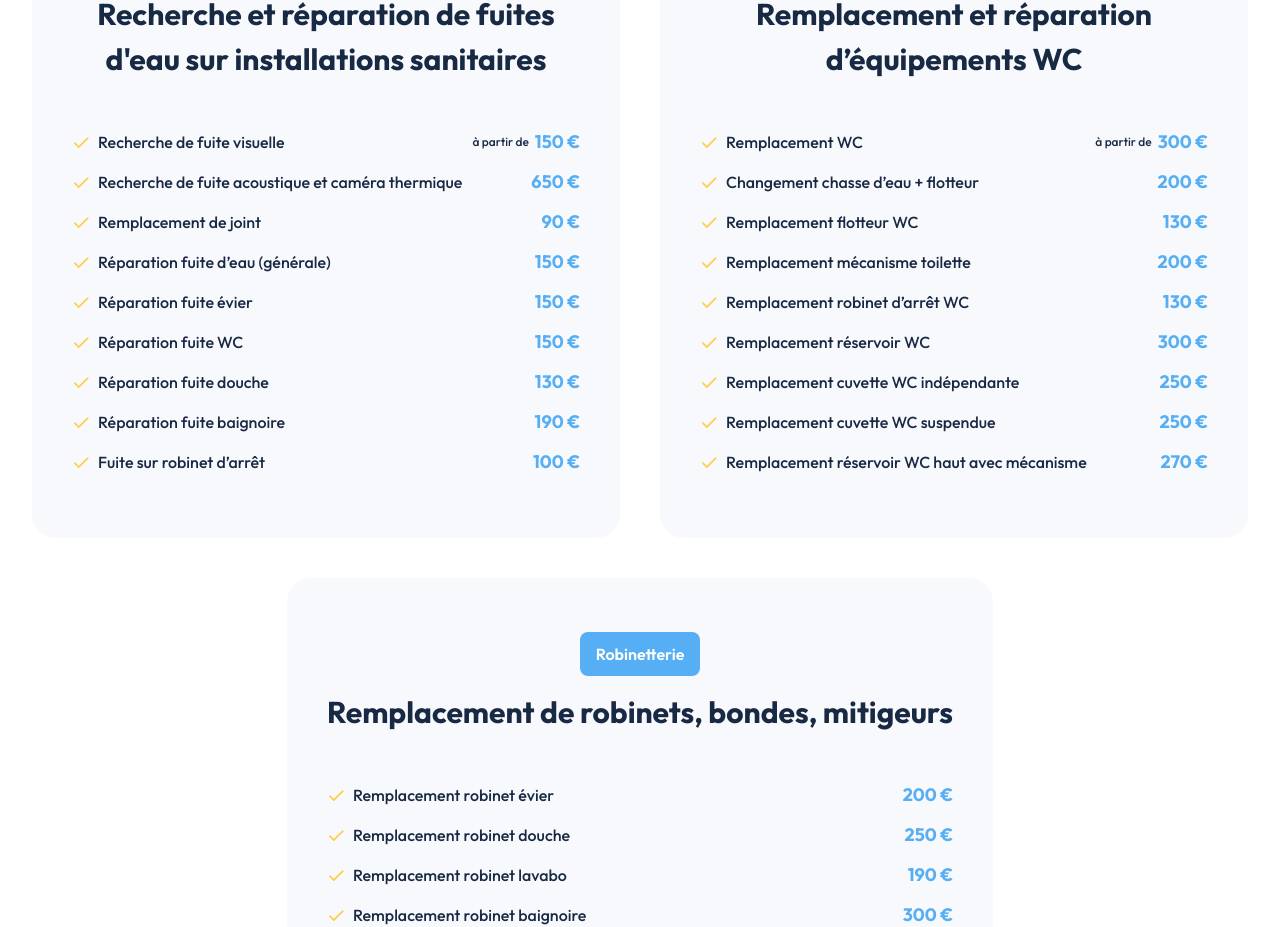
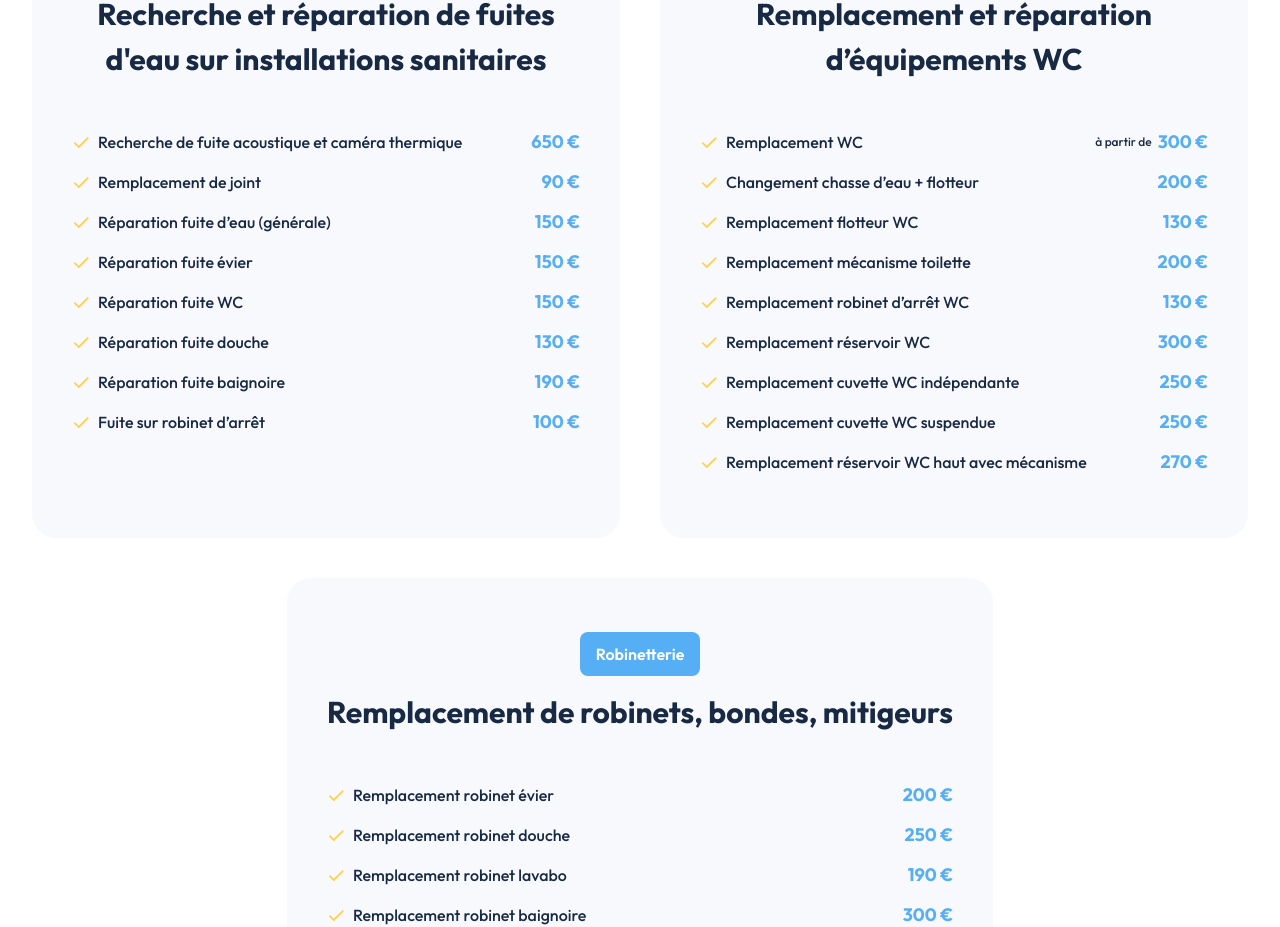
Before and after one commit to DylannDev/tcs-plomberie, a Next.js app: page /tarifs in a window 1280 px wide. Shown: the part 1195-2122 px from the top of the page. Built offline with nearby package versions, Linux system fonts and the light colour scheme.

Commit message:
🔥 remove content

```diff
--- a/src/data/tarifs.ts
+++ b/src/data/tarifs.ts
@@ -49,7 +49,6 @@ export const tarifs: Tarifs[] = [
     description:
       "Recherche et réparation de fuites d'eau sur installations sanitaires",
     tarifs: [
-      { title: "Recherche de fuite visuelle", price: 150, from: true },
       {
         title: "Recherche de fuite acoustique et caméra thermique",
         price: 650,
```
